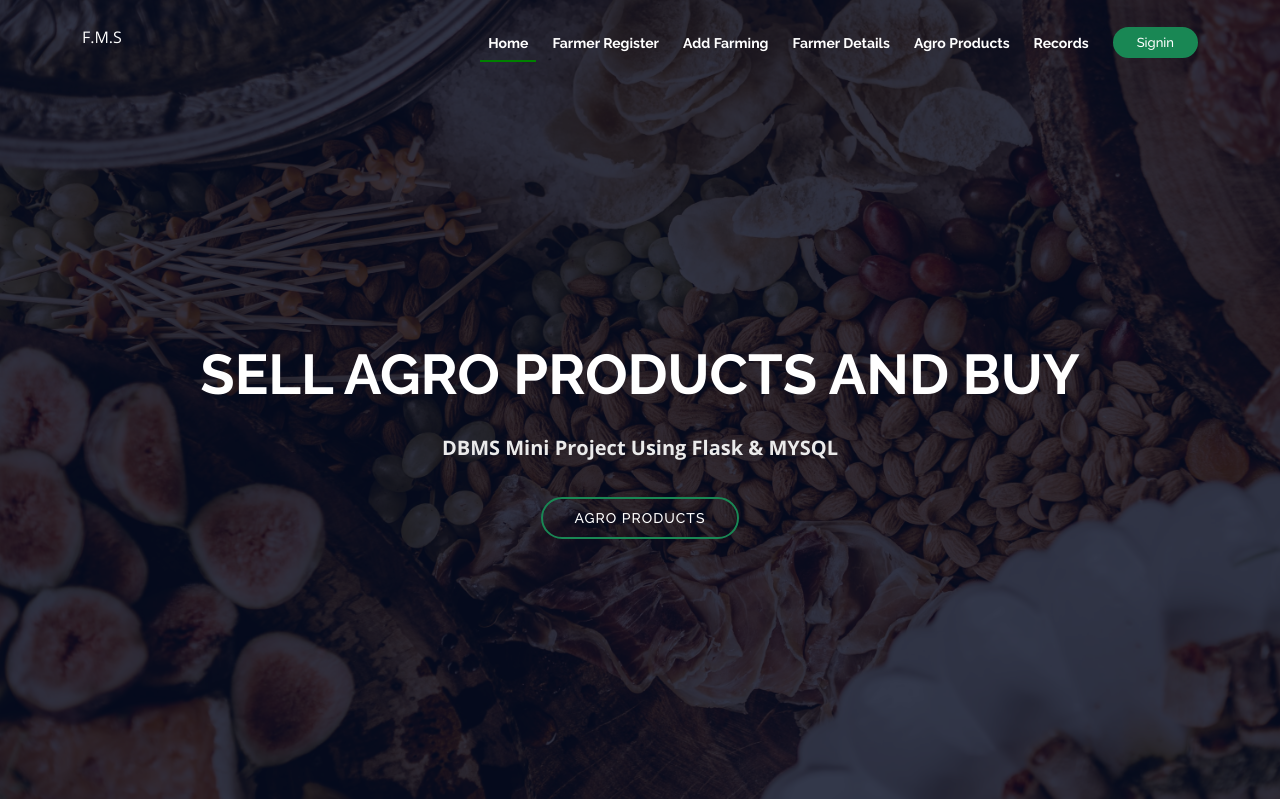
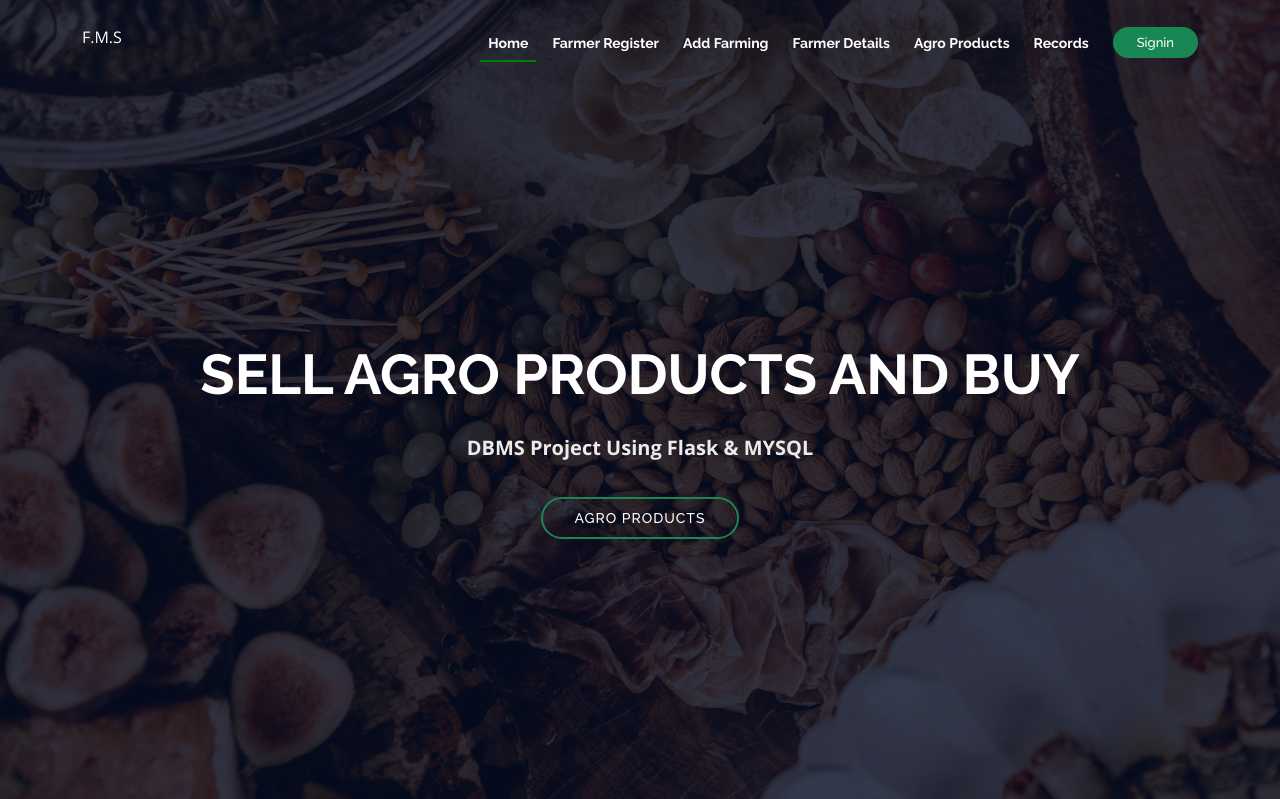
Before and after one commit to rijulbhatt/Farmer-Management-System, a Flask app: page /agroproducts in a window 1280 px wide. Shown: the top 799 px of the page. Run offline with Flask 3, Linux system fonts and the light colour scheme; data comes from the database, SQL or seed files in the repository; parts of the project's set-up code (start-up, migrations or seed data) failed here and were passed over; some libraries are stand-ins or nearby versions.

Commit message:
Update base.html

```diff
--- a/templates/base.html
+++ b/templates/base.html
@@ -70,7 +70,7 @@
  <section id="intro">
     <div class="intro-container" data-aos="zoom-in" data-aos-delay="100">
       <h1 class="mb-4 pb-0">SELL AGRO PRODUCTS AND BUY  </span> </h1>
-      <p class="mb-4 pb-0">DBMS Mini Project Using Flask & MYSQL</p>
+      <p class="mb-4 pb-0">DBMS Project Using Flask & MYSQL</p>
 
       <a href="/agroproducts" class="about-btn scrollto">AGRO PRODUCTS</a>
     </div>
```
